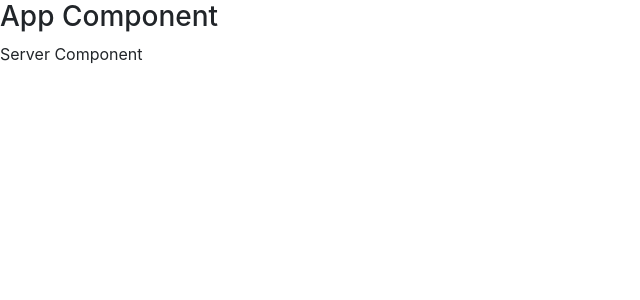
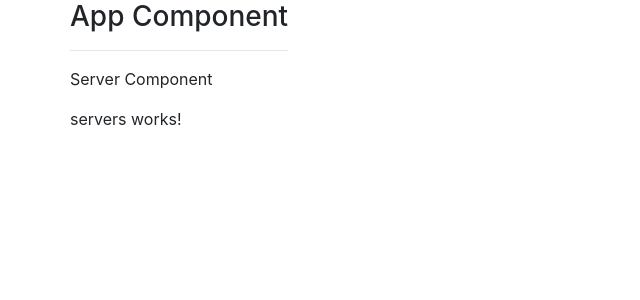
Before and after one commit to khushboothakur2305/Angular-Learning, an Angular app: page / in a window 1280 px wide. Shown: the top 300 px of the page, without its empty margins (0-640 px from the left). Built offline with nearby package versions, Linux system fonts and the light colour scheme.

Commit message:
Component creation by CLI and nesting component

```diff
--- a/src/app/Server/server.component.html
+++ b/src/app/Server/server.component.html
@@ -1 +1,2 @@
 <p>Server Component</p>
+<app-servers></app-servers>
--- a/src/app/app.component.html
+++ b/src/app/app.component.html
@@ -1,2 +1,9 @@
-<h3>App Component</h3>
-<app-server></app-server>
+<div class="container">
+  <div class="row">
+    <div class="col-xs-12">
+      <h3>App Component</h3>
+      <hr />
+      <app-server></app-server>
+    </div>
+  </div>
+</div>
--- a/src/app/app.module.ts
+++ b/src/app/app.module.ts
@@ -2,8 +2,9 @@
 import { NgModule } from '@angular/core';
 import { ServerComponent } from './Server/server.component';
 import { AppComponent } from './app.component';
+import { ServersComponent } from './servers/servers.component';
 @NgModule({
-  declarations: [AppComponent, ServerComponent],
+  declarations: [AppComponent, ServerComponent, ServersComponent],
   imports: [BrowserModule],
   providers: [],
   bootstrap: [AppComponent],
--- /dev/null
+++ b/src/app/servers/servers.component.html
@@ -0,0 +1 @@
+<p>servers works!</p>
--- /dev/null
+++ b/src/app/servers/servers.component.ts
@@ -0,0 +1,15 @@
+import { Component, OnInit } from '@angular/core';
+
+@Component({
+  selector: 'app-servers',
+  templateUrl: './servers.component.html',
+  styleUrls: ['./servers.component.css']
+})
+export class ServersComponent implements OnInit {
+
+  constructor() { }
+
+  ngOnInit(): void {
+  }
+
+}
```
Also changed, not shown: src/app/servers/servers.component.css (added), 1 other file (tests, documents, lock files or other folders).
